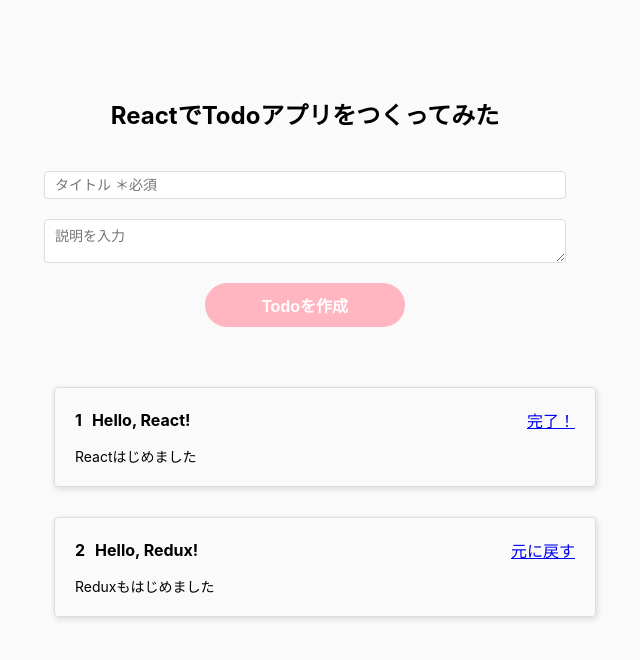
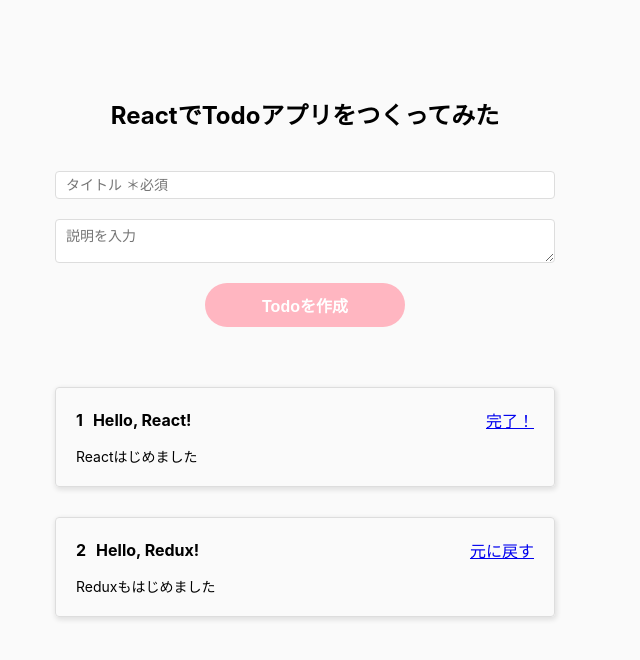
Before and after one commit to kawaguchi1102/todolist, a React (Create React App) app: page / in a window 1280 px wide. Shown: the top 660 px of the page, without its empty margins (335-975 px from the left). Built offline with nearby package versions, Linux system fonts and the light colour scheme.

Commit message:
fix todolist size

```diff
--- a/src/css/form.css
+++ b/src/css/form.css
@@ -25,6 +25,11 @@
     font-size: 14px;
 }
 
+.form-title,
+.form-desc {
+    box-sizing: border-box;
+}
+
 .form-button {
     display: block;
     max-width: 200px;
--- a/src/css/todo.css
+++ b/src/css/todo.css
@@ -1,4 +1,6 @@
-
+ul {
+    padding: 0;
+}
 .todolist-item {
     list-style: none;
     width: 500px;
@@ -7,6 +9,7 @@
     border: 1px solid #ddd;
     border-radius: 4px;
     box-shadow: 1px 2px 5px 1px rgba(0,0,0,.1);
+    box-sizing: border-box;
 }
 
 .todolist-title-group {
```
